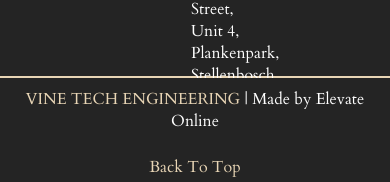
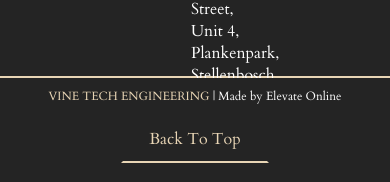
Before and after one commit to Kwfrontend/Vine-Tech-Engineering, a React (Create React App) app: page /gallery in a window 390 px wide. Shown: the part 1625-1807 px from the top of the page. Built offline with nearby package versions, Linux system fonts and the light colour scheme.

Commit message:
footer resposive changes gallery changes

```diff
--- a/src/components/Footer/footer.styles.css
+++ b/src/components/Footer/footer.styles.css
@@ -180,4 +180,13 @@
             }
         }
      }
+     .footer-bottom-container {
+        .footer-bottom-text {
+            font-size: 12px;
+            span{
+                color: var(--secondary);
+                font-size: 12px;
+            }
+        }
+    }
 }
--- a/src/components/PreviewGallery/previewgallery.component.jsx
+++ b/src/components/PreviewGallery/previewgallery.component.jsx
@@ -8,13 +8,13 @@
 
   return (
     <div className="preview-gallery-container">
-    {Imgs.map((item , idx)=> {
+    {Imgs.map((item )=> {
       return (
         <div className="img-container">
           <img
             src={item.imgSrc}
             alt={item.alt}
-            key={idx}
+            key={item.number}
             className="img"
             />
         </div>
--- a/src/components/PreviewGallery/previewgallery.styles.css
+++ b/src/components/PreviewGallery/previewgallery.styles.css
@@ -44,9 +44,3 @@
         grid-template-columns: 60dvw;
     }
 }
-
-/* @media only screen and (max-width: 375px ) {
-    .img-container {
-        height: 20dvh;
-    }
-} */
--- a/src/sections/gallery-preview-section/gallery-preview-section.component.jsx
+++ b/src/sections/gallery-preview-section/gallery-preview-section.component.jsx
@@ -2,6 +2,8 @@
 
 import {Imgs} from '../../data/gallery-preview-Images';
 import Button from "../../components/Button/button.component";
+
+import {Link } from 'react-router-dom';
 
 import { MdArrowForwardIos } from "react-icons/md";
 import PreviewGallery from "../../components/PreviewGallery/previewgallery.component";
@@ -14,7 +16,9 @@
           <PreviewGallery  Imgs={Imgs} />
         </div>
         <div className="preview-gallery-cta">
-          <Button buttonStyle="btn--outline" buttonSize="btn--large" href='/gallery'><span className="bold">View Gallery <MdArrowForwardIos className="right-arrow-icon" /></span></Button>
+          <Link to='gallery'>
+            <Button buttonStyle="btn--outline" buttonSize="btn--large" href='/gallery'><span className="bold">View Gallery <MdArrowForwardIos className="right-arrow-icon" /></span></Button>
+          </Link>
         </div>
     </div>
   )
```
Also changed, not shown: src/components/Gallery/gallery.styles.css (line endings or trailing spaces).
